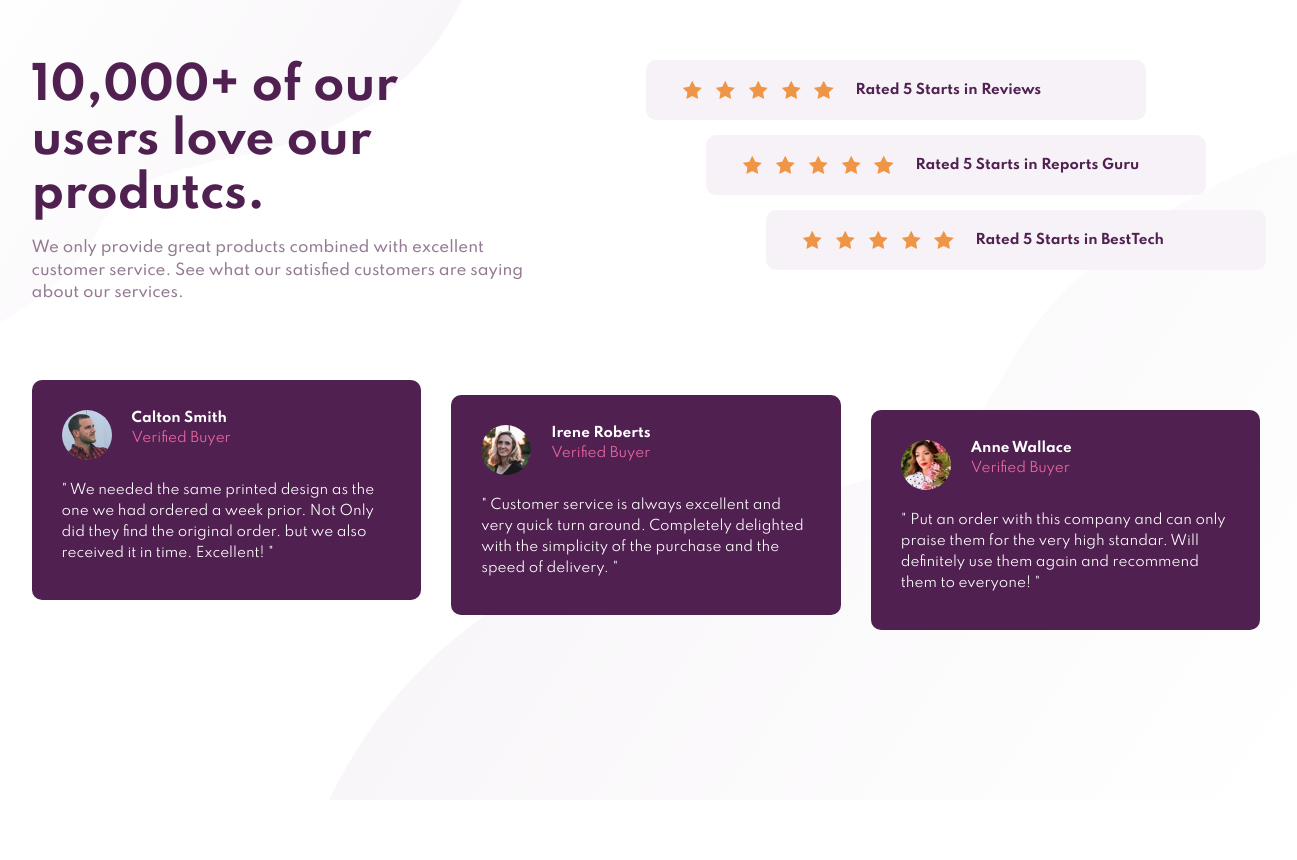
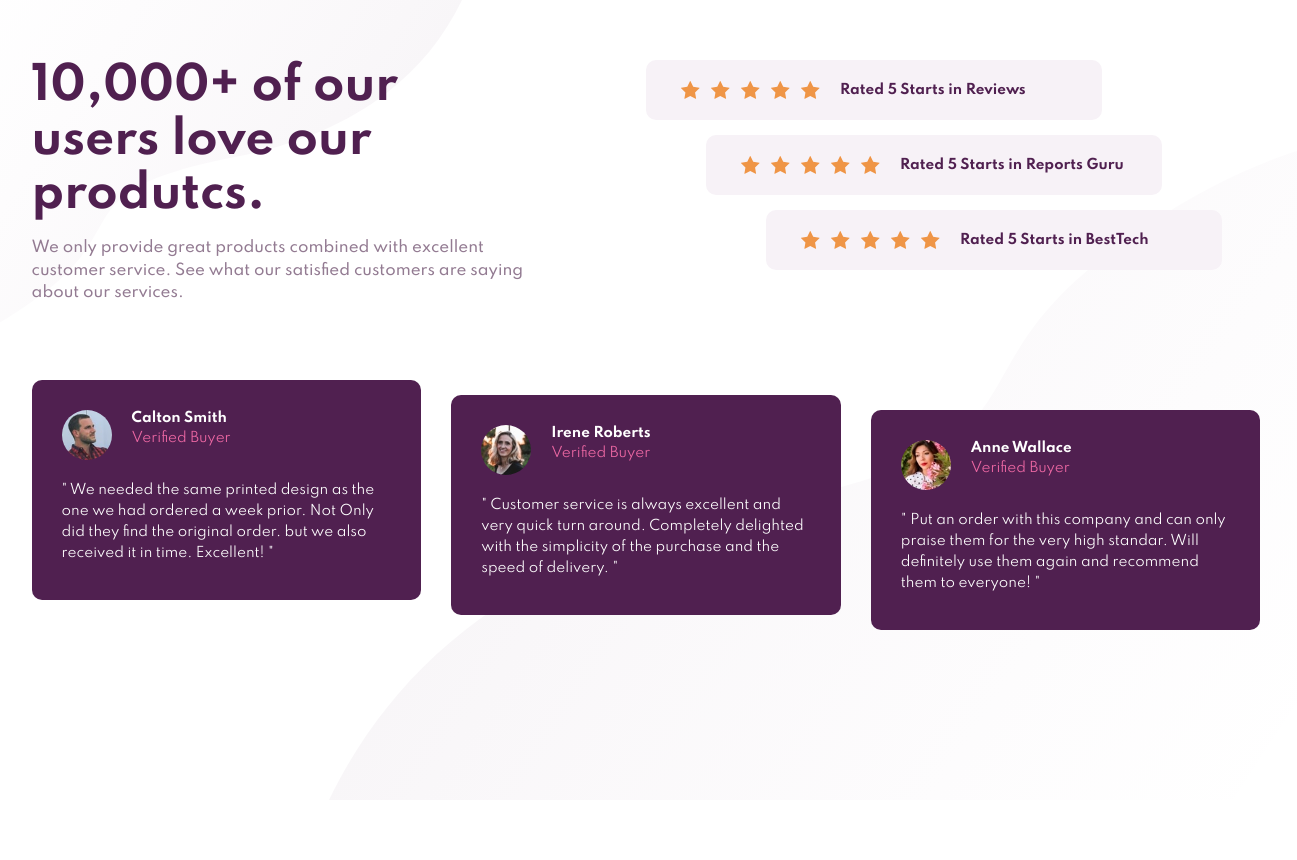
Before and after one commit to cloviswrodrigues/social_proof_section, a plain HTML site: page frontend/index.html in a window 1536 px wide. Shown: the whole page, without its empty margins (122-1419 px from the left). Drawn offline with Linux system fonts and the light colour scheme.

Commit message:
ajustes nos rateds

```diff
--- a/frontend/styles/main.css
+++ b/frontend/styles/main.css
@@ -158,7 +158,7 @@ body {
     }
 
     .rateds .rated {
-        width: 500px;
+        width: 30.4rem;
         height: 4rem;
         flex-direction: row;
         justify-content: flex-start;
```
